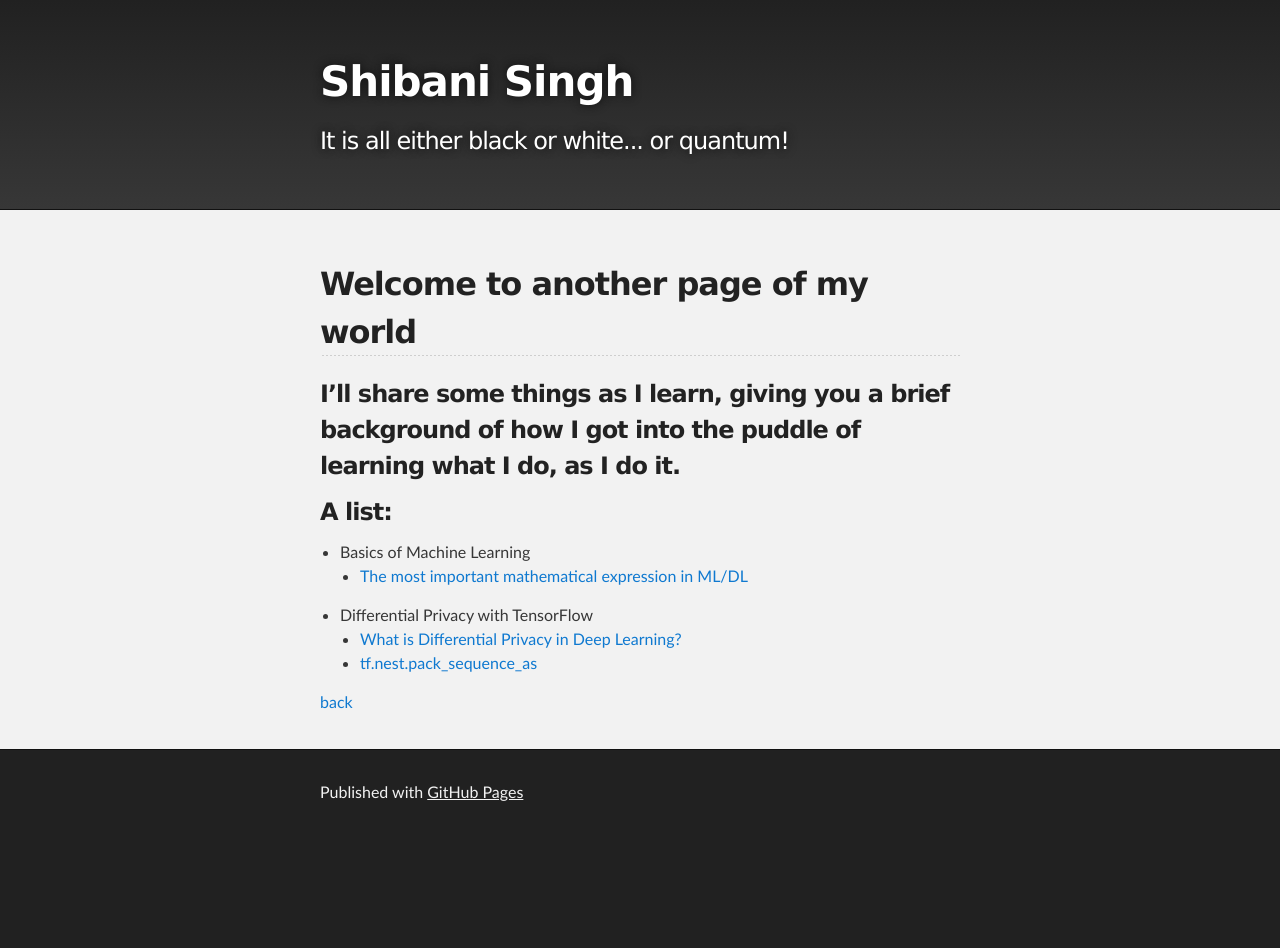
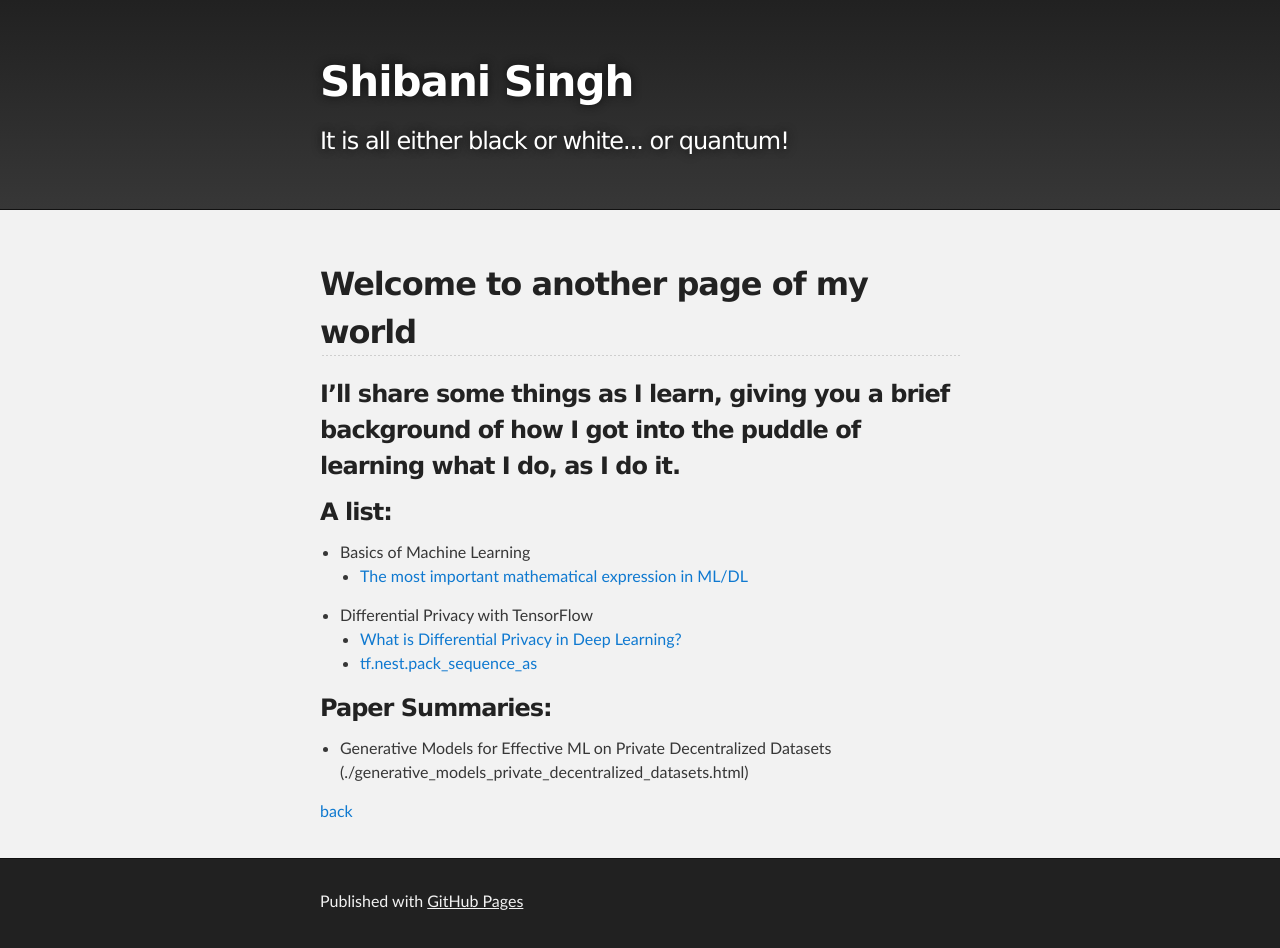
Before and after one commit to paperblack/paperblack.github.io, a Jekyll site: the page built from another-page.md, in a window 1280 px wide. Built offline with Jekyll 4.4.1, drawn with Linux system fonts in a browser that asks for light colours; our own code applies the rules of GitHub Pages for plain Markdown files; before the commit the page ends 900 px from its top, so only the background shows below that.

Commit message:
Adding a summary

```diff
--- a/another-page.md
+++ b/another-page.md
@@ -13,4 +13,8 @@ layout: default
   - [What is Differential Privacy in Deep Learning?](./dp_dl.html)
   - [tf.nest.pack_sequence_as](./tf-flatten-pack_sequence.html)
 
+### Paper Summaries:
+
+- Generative Models for Effective ML on Private Decentralized Datasets (./generative_models_private_decentralized_datasets.html)
+
 [back](./)
```
